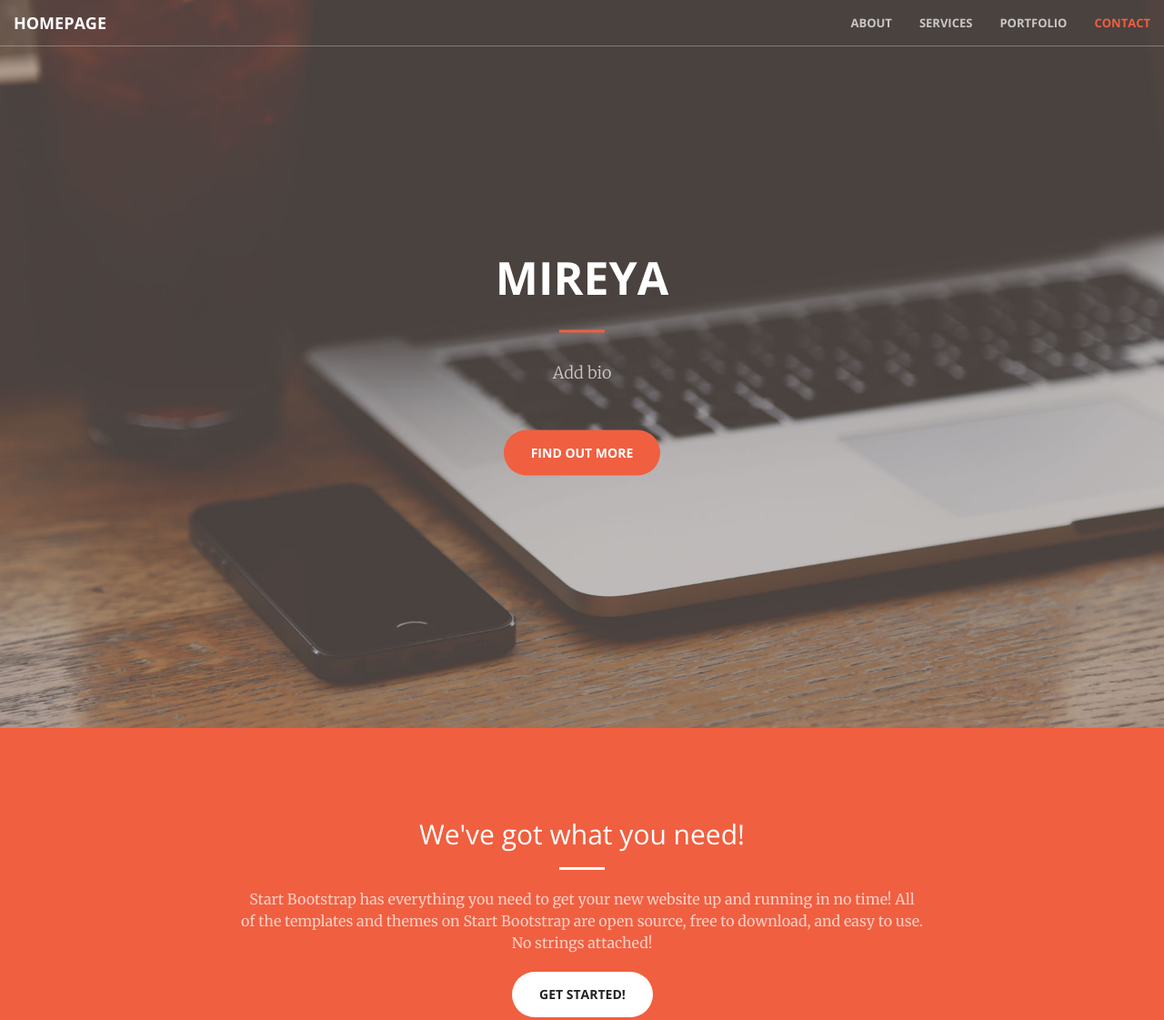
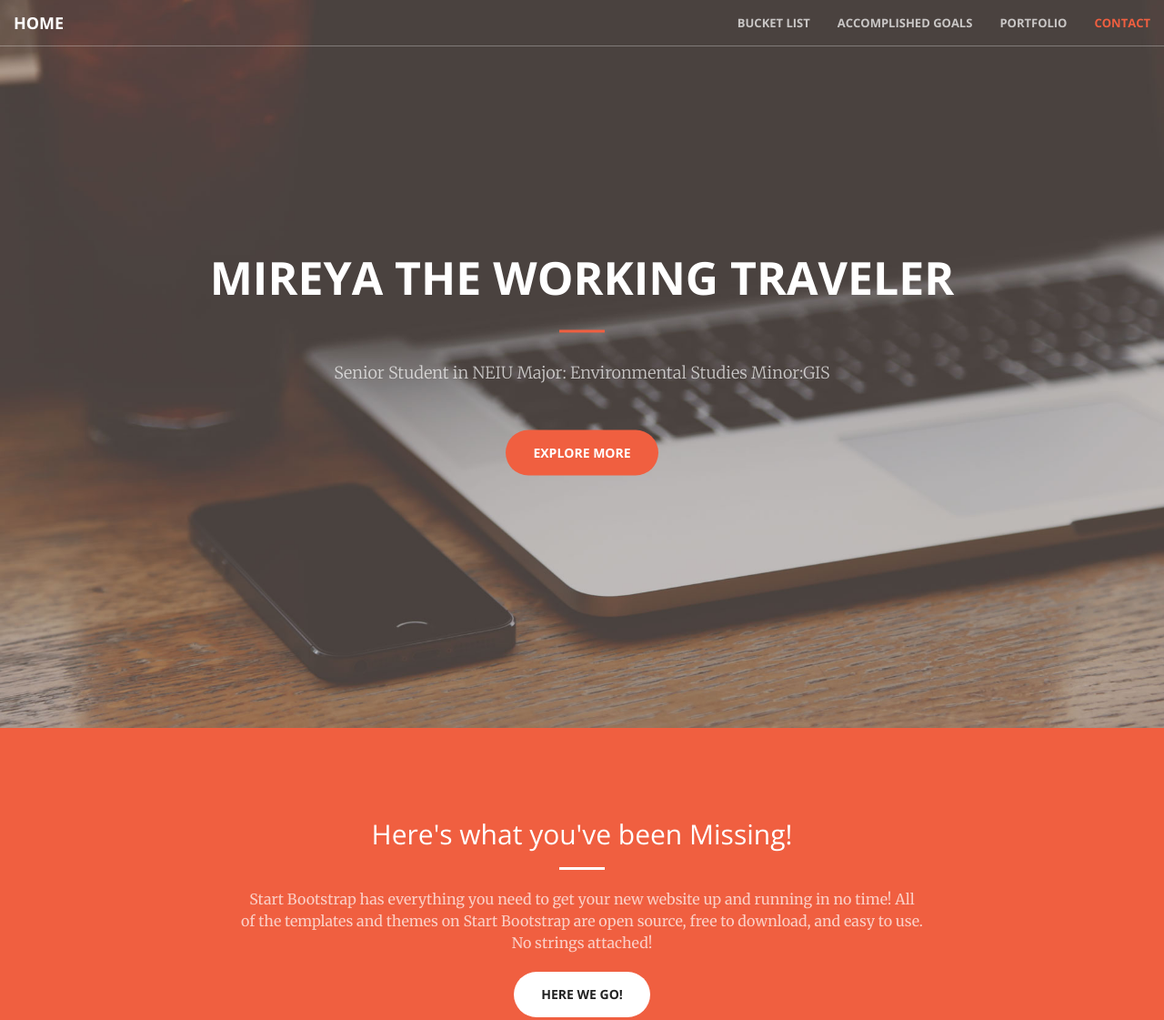
Before and after one commit to Mireyabibi/mireyabibi.github.io, a website: page index.html in a window 1280 px wide. Shown: the top 1121 px of the page at 91% size. Drawn offline with nearby package versions, Linux system fonts and the light colour scheme.

Commit message:
little updates from the start

```diff
--- a/index.html
+++ b/index.html
@@ -9,7 +9,7 @@
     <meta name="description" content="">
     <meta name="author" content="">
 
-    <title>Mireya</title>
+    <title>Mireya The Working Traveler</title>
 
     <!-- Bootstrap Core CSS -->
     <link href="vendor/bootstrap/css/bootstrap.min.css" rel="stylesheet">
@@ -43,17 +43,17 @@
                 <button type="button" class="navbar-toggle collapsed" data-toggle="collapse" data-target="#bs-example-navbar-collapse-1">
                     <span class="sr-only">Toggle navigation</span> Menu <i class="fa fa-bars"></i>
                 </button>
-                <a class="navbar-brand page-scroll" href="#page-top">Homepage</a>
+                <a class="navbar-brand page-scroll" href="#page-top">Home</a>
             </div>
 
             <!-- Collect the nav links, forms, and other content for toggling -->
             <div class="collapse navbar-collapse" id="bs-example-navbar-collapse-1">
                 <ul class="nav navbar-nav navbar-right">
                     <li>
-                        <a class="page-scroll" href="#about">About</a>
+                        <a class="page-scroll" href="#Bucket List">Bucket List</a>
                     </li>
                     <li>
-                        <a class="page-scroll" href="#services">Services</a>
+                        <a class="page-scroll" href="#Accomplished Goals">Accomplished Goals</a>
                     </li>
                     <li>
                         <a class="page-scroll" href="#portfolio">Portfolio</a>
@@ -71,10 +71,11 @@
     <header>
         <div class="header-content">
             <div class="header-content-inner">
-                <h1 id="homeHeading">Mireya</h1>
+                <h1 id="homeHeading">Mireya The Working Traveler</h1>
+
                 <hr>
-                <p>Add bio</p>
-                <a href="#about" class="btn btn-primary btn-xl page-scroll">Find Out More</a>
+                <p>Senior Student in NEIU Major: Environmental Studies Minor:GIS</p>
+                <a href="#about" class="btn btn-primary btn-xl page-scroll">Explore More</a>
             </div>
         </div>
     </header>
@@ -83,10 +84,10 @@
         <div class="container">
             <div class="row">
                 <div class="col-lg-8 col-lg-offset-2 text-center">
-                    <h2 class="section-heading">We've got what you need!</h2>
+                    <h2 class="section-heading">Here's what you've been Missing!</h2>
                     <hr class="light">
                     <p class="text-faded">Start Bootstrap has everything you need to get your new website up and running in no time! All of the templates and themes on Start Bootstrap are open source, free to download, and easy to use. No strings attached!</p>
-                    <a href="#services" class="page-scroll btn btn-default btn-xl sr-button">Get Started!</a>
+                    <a href="#services" class="page-scroll btn btn-default btn-xl sr-button">Here We Go!</a>
                 </div>
             </div>
         </div>
@@ -247,7 +248,7 @@
                 <div class="col-lg-8 col-lg-offset-2 text-center">
                     <h2 class="section-heading">Let's Get In Touch!</h2>
                     <hr class="primary">
-                    <p>Ready to start your next project with us? That's great! Give us a call or send us an email and we will get back to you as soon as possible!</p>
+                    <p>Ready to start your next mission with me? That's great! Send an email and will get back to you as soon as possible!</p>
                 </div>
                 <div class="col-lg-4 col-lg-offset-2 text-center">
                     <i class="fa fa-phone fa-3x sr-contact"></i>
@@ -255,7 +256,7 @@
                 </div>
                 <div class="col-lg-4 text-center">
                     <i class="fa fa-envelope-o fa-3x sr-contact"></i>
-                    <p><a href="mailto:your-email@your-domain.com">feedback@startbootstrap.com</a></p>
+                    <p><a href="mailto:your-email@your-domain.com">mmarti32@neiu.edu</a></p>
                 </div>
             </div>
         </div>
```
